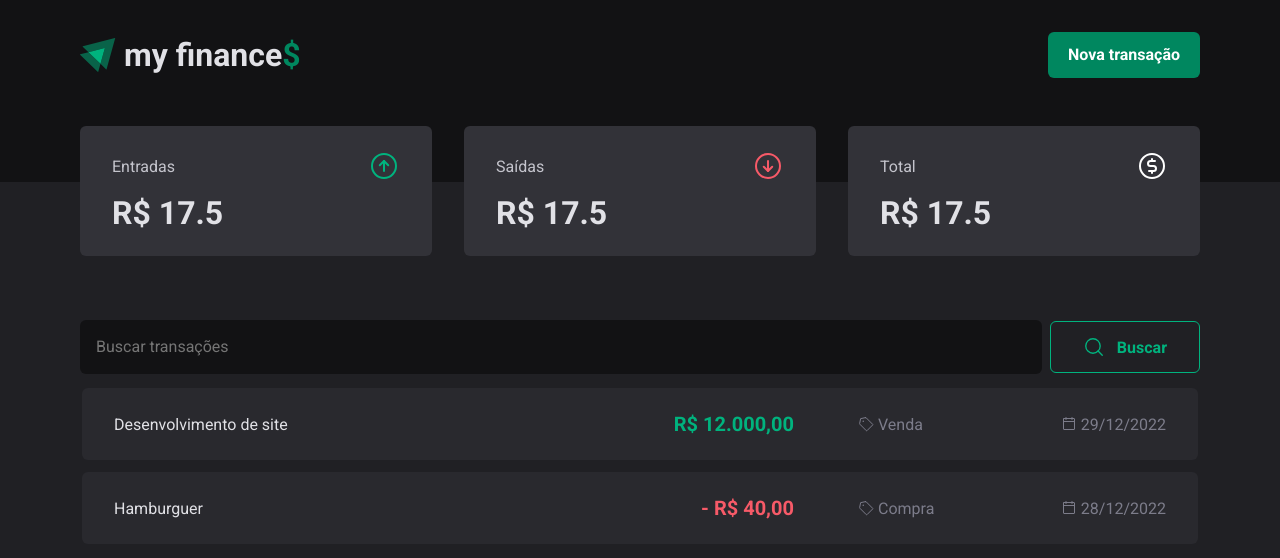
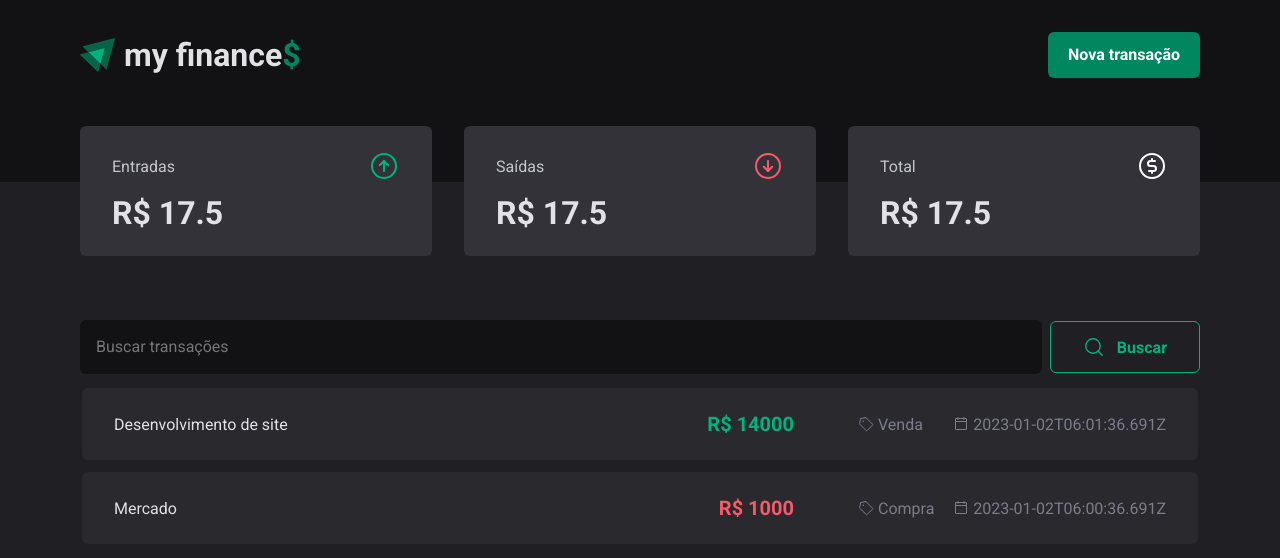
Before and after one commit to Matheus-Pazinati/my-finances-2.0, a React (Vite) app: page / in a window 1280 px wide. Shown: the top 558 px of the page. Built offline with nearby package versions, Linux system fonts and the light colour scheme; data requests are answered from the project's data file.

Commit message:
Cria funcao para buscar os dados das transacoes cadastradas na API

```diff
--- a/src/components/TransactionsTable/index.tsx
+++ b/src/components/TransactionsTable/index.tsx
@@ -1,55 +1,63 @@
 import { CalendarBlank, Tag } from "phosphor-react";
+import { useEffect, useState } from "react";
 
 import { SearchTransactionForm } from "../SearchTransactionForm";
 
 import { TableContainer, TableContent, TransactionAmount } from "./styles";
 
+interface TransactionProps {
+  id: number;
+  description: string;
+  type: 'income' | 'expense';
+  category: string;
+  price: number
+  createdAt: string;
+}
+
 export function TransactionsTable() {
+
+  const [transactions, setTransactions] = useState<TransactionProps[]>([])
+
+  async function getTransactionsData() {
+    const response = await fetch('http://localhost:3333/transactions')
+    const transactions = await response.json()
+
+    setTransactions(transactions)
+  }
+
+  useEffect(() => {
+    getTransactionsData()
+  }, [])
+
   return (
     <TableContainer>
       <SearchTransactionForm />
       <TableContent>
         <tbody>
-          <tr>
+          {transactions.map((transaction) => {
+            return (
+              <tr key={transaction.id}>
                 <td className="TransactionAndValueContainer">
-              <p>Desenvolvimento de site</p>
+                  <p>{transaction.description}</p>
                   <div>
-                <TransactionAmount type="income">
-                  R$ 12.000,00
+                    <TransactionAmount type={transaction.type}>
+                      R$ {transaction.price}
                     </TransactionAmount>
                   </div>
                 </td>
                 <td className="TypeAndDateContainer">
                   <div>
                     <Tag size={16} />
-                <span>Venda</span>
+                    <span>{transaction.category}</span>
                   </div>
                   <div>
                     <CalendarBlank size={16} />
-                <span>29/12/2022</span>
+                    <span>{transaction.createdAt}</span>
                   </div>
                 </td>
               </tr>
-          <tr>
-            <td className="TransactionAndValueContainer">
-              <p>Hamburguer</p>
-              <div>
-                <TransactionAmount type="expense">
-                  - R$ 40,00
-                </TransactionAmount>
-              </div>
-            </td>
-            <td className="TypeAndDateContainer">
-              <div>
-                <Tag size={16} />
-                <span>Compra</span>
-              </div>
-              <div>
-                <CalendarBlank size={16} />
-                <span>28/12/2022</span>
-              </div>
-            </td>
-          </tr>
+            )
+          })}
         </tbody>
       </TableContent>
     </TableContainer>
```
Lines whose indentation alone changed are shown as unchanged.
